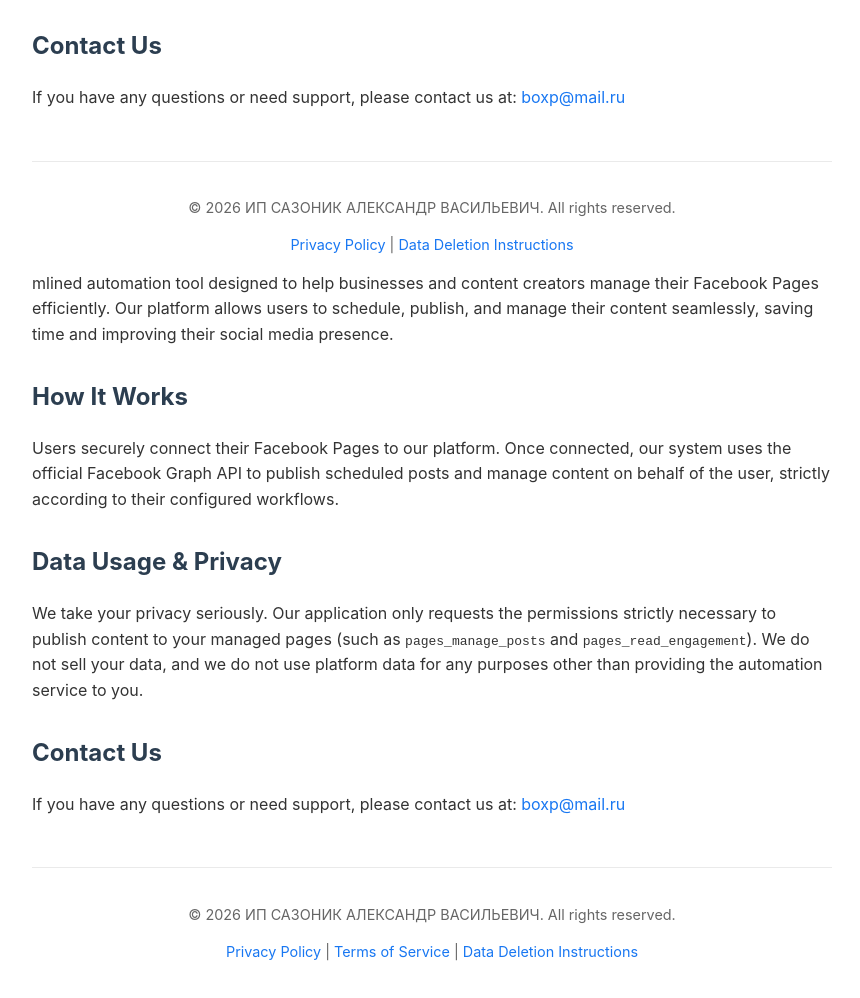
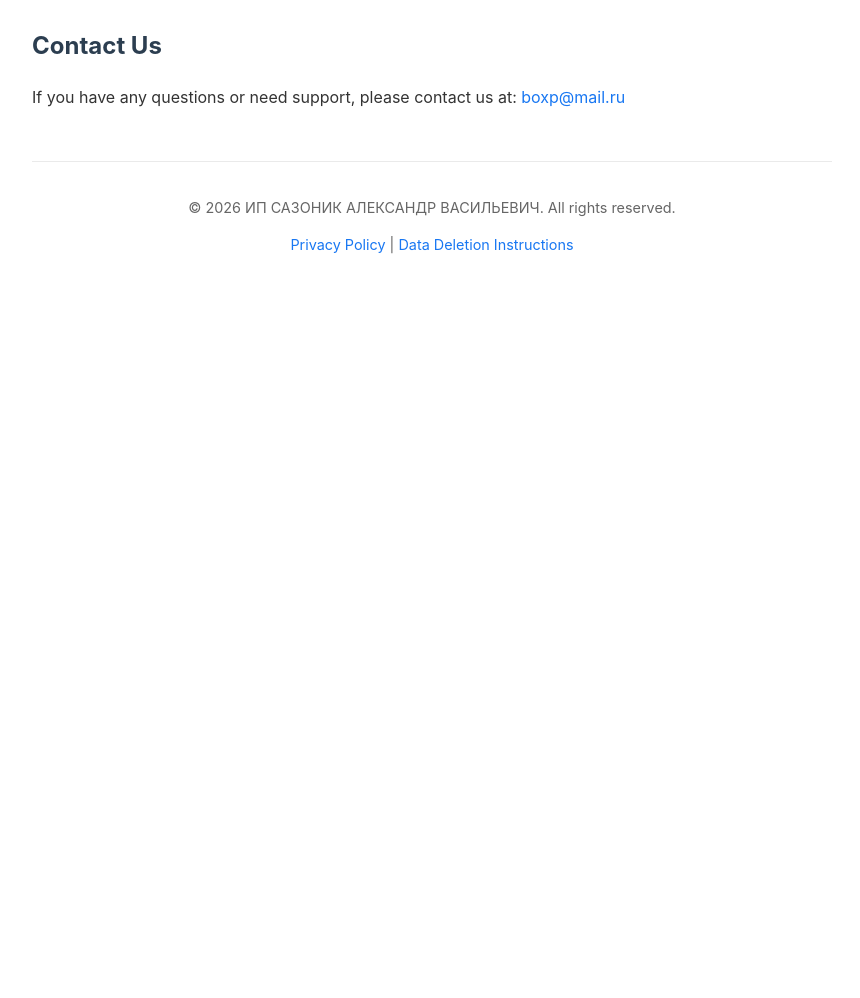
Before and after one commit to DreamerBY/policy, a plain HTML site: page index_about_company.html in a window 1280 px wide. Shown: the part 519-1517 px from the top of the page, without its empty margins (208-1068 px from the left). After the commit the page ends 810 px from the top, so only its background shows below. Drawn offline with Linux system fonts and the light colour scheme.

Commit message:
Update index_about_company.html

```diff
--- a/index_about_company.html
+++ b/index_about_company.html
@@ -3,7 +3,7 @@
 <head>
     <meta charset="UTF-8">
     <meta name="viewport" content="width=device-width, initial-scale=1.0">
-    <title>[ИМЯ ПРИЛОЖЕНИЯ] - Social Media Automation</title>
+    <title>Sazonik app  - Social Media Automation</title>
     <style>
         body { font-family: -apple-system, BlinkMacSystemFont, "Segoe UI", Roboto, Arial, sans-serif; line-height: 1.6; max-width: 800px; margin: 0 auto; padding: 20px; color: #333; }
         h1 { color: #1877f2; }
@@ -47,50 +47,3 @@
     </div>
 </body>
 </html>
-
-
-
-
-
-
-
-
-
-
-
-
-
-
-
-
-
-
-
-mlined automation tool designed to help businesses and content creators manage their Facebook Pages efficiently. Our platform allows users to schedule, publish, and manage their content seamlessly, saving time and improving their social media presence.</p>
-    </div>
-
-    <div class="section">
-        <h2>How It Works</h2>
-        <p>Users securely connect their Facebook Pages to our platform. Once connected, our system uses the official Facebook Graph API to publish scheduled posts and manage content on behalf of the user, strictly according to their configured workflows.</p>
-    </div>
-
-    <div class="section">
-        <h2>Data Usage & Privacy</h2>
-        <p>We take your privacy seriously. Our application only requests the permissions strictly necessary to publish content to your managed pages (such as <code>pages_manage_posts</code> and <code>pages_read_engagement</code>). We do not sell your data, and we do not use platform data for any purposes other than providing the automation service to you.</p>
-    </div>
-
-    <div class="section">
-        <h2>Contact Us</h2>
-        <p>If you have any questions or need support, please contact us at: <a href="mailto:boxp@mail.ru">boxp@mail.ru</a></p>
-    </div>
-
-    <div class="footer">
-        <p>&copy; 2026 ИП САЗОНИК АЛЕКСАНДР ВАСИЛЬЕВИЧ. All rights reserved.</p>
-        <p>
-            <a href="privacy.html">Privacy Policy</a> |
-            <a href="terms.html">Terms of Service</a> |
-            <a href="data-deletion.html">Data Deletion Instructions</a>
-        </p>
-    </div>
-</body>
-</html>
```
